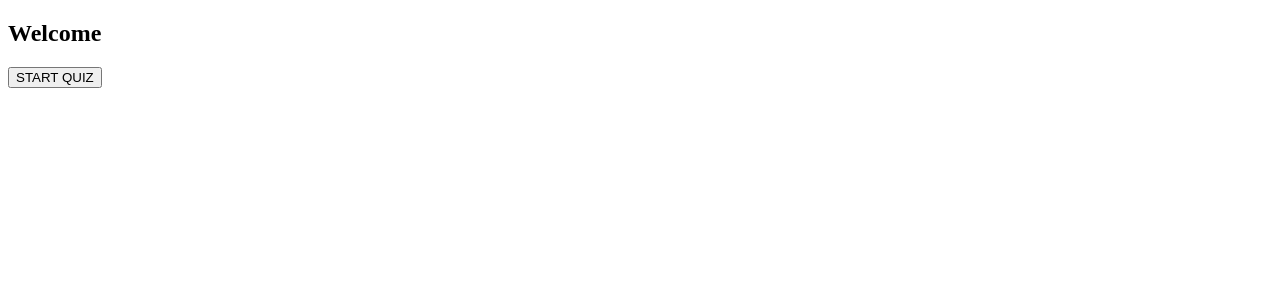
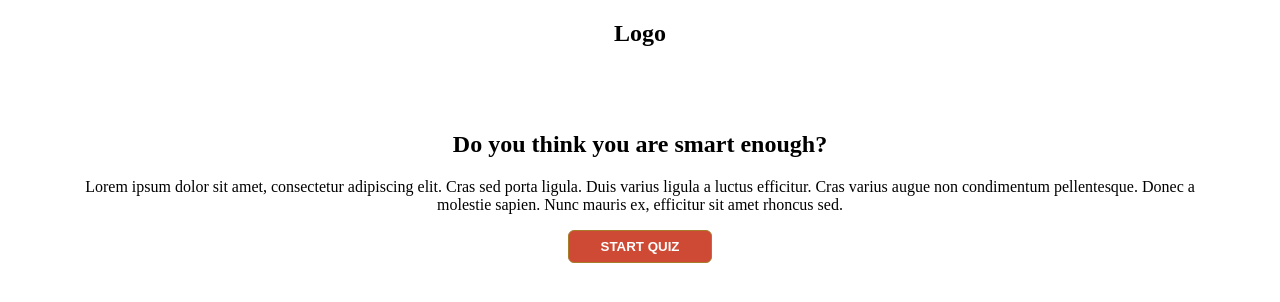
Before and after one commit to cstodor/QuizApp, an Angular app: page / in a window 1280 px wide. Shown: the top 302 px of the page. Built offline with nearby package versions, Linux system fonts and the light colour scheme.

Commit message:
Updated Home Component HTML & CSS

```diff
--- a/src/app/components/home/home.component.css
+++ b/src/app/components/home/home.component.css
@@ -0,0 +1,20 @@
+.logo {
+    text-align: center;
+}
+.inner-container {
+    background: #fff;
+    padding: 2rem;
+    margin: 2rem;
+    text-align: center;
+}
+.btn-start {
+    max-width: 50%;
+    padding: 0.5rem 2rem;
+    border: 1px solid #a77c2a;
+    border-radius: 6px;
+    background: #ce4a34;
+    color: #fff;
+    font-weight: bold;
+    cursor: pointer;
+    outline: none;
+}
--- a/src/app/components/home/home.component.html
+++ b/src/app/components/home/home.component.html
@@ -1,2 +1,11 @@
-<h2>Welcome</h2>
-<button routerLink="/quiz">START QUIZ</button>
+<div class="container">
+    <div class="logo"><h2>Logo</h2></div>
+    <div class="inner-container">
+        <h2 class="title">Do you think you are smart enough?</h2>
+        <p class="decription">Lorem ipsum dolor sit amet, consectetur adipiscing elit. Cras sed porta ligula. Duis varius ligula a luctus efficitur.
+            Cras varius augue non condimentum pellentesque. Donec a molestie sapien. Nunc mauris ex, efficitur sit amet rhoncus
+            sed.
+        </p>
+        <button class="btn-start" routerLink="/quiz">START QUIZ</button>
+    </div>
+</div>
```
